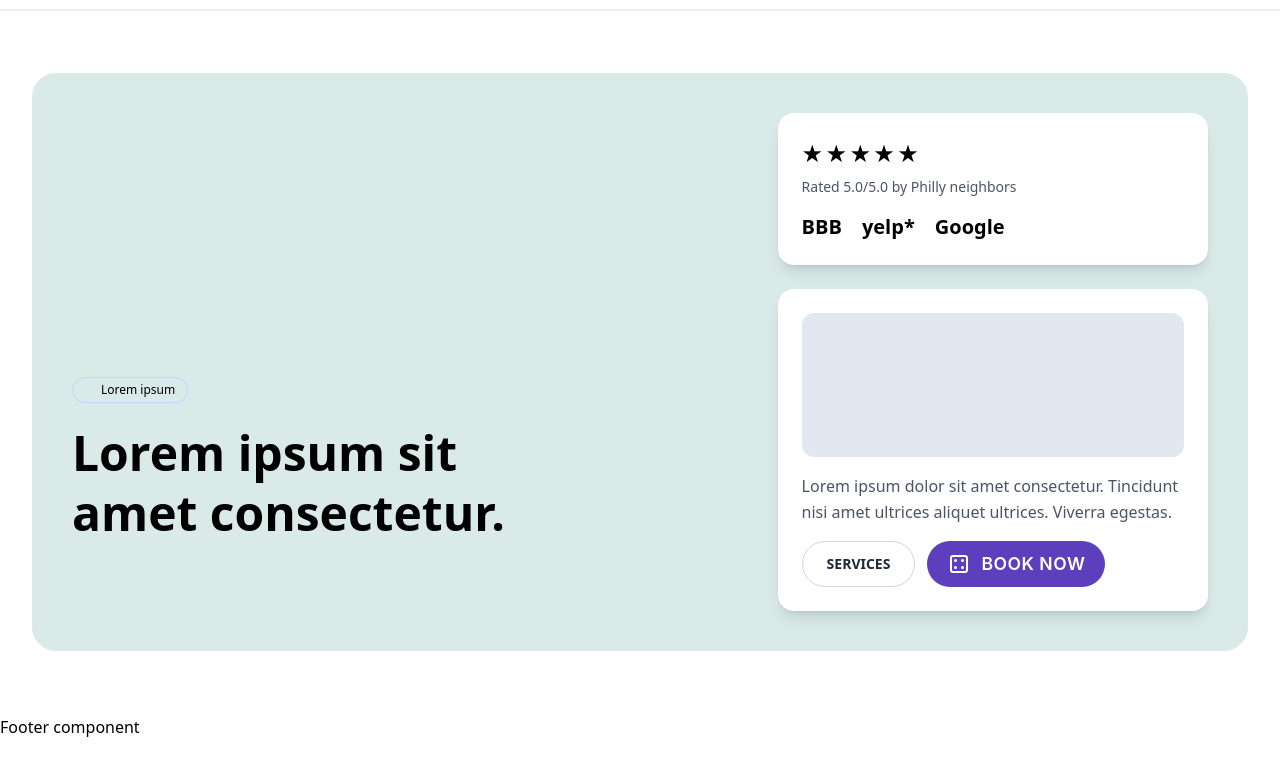
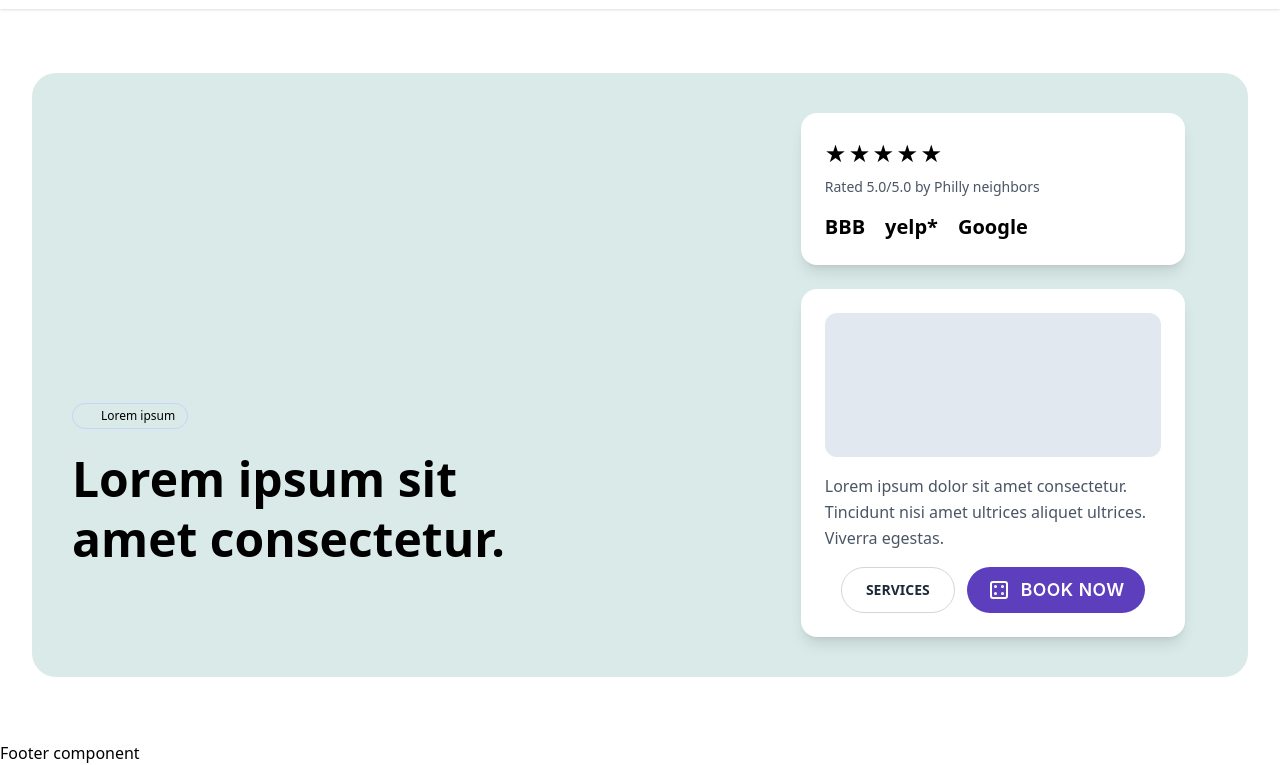
Before and after one commit to Web-serfer/astro_cleaning, an Astro site: page / in a window 1280 px wide. Shown: the part 70-835 px from the top of the page. Before the commit the page ends 809 px from the top, so only its background shows below. Built offline with nearby package versions, Linux system fonts and the light colour scheme; Astro itself is replaced by a stand-in of ours.

Commit message:
18/10/25

```diff
--- a/src/components/home/Hero/Hero.astro
+++ b/src/components/home/Hero/Hero.astro
@@ -18,9 +18,13 @@ import ServiceCard from './ServiceCard.astro';
                 </div>
 
                 <!-- Правая колонка (занимает 2/5 ширины на больших экранах) -->
-                <div class="lg:col-span-2 flex flex-col gap-6 w-full">
-                    <RatingCard />
-                    <ServiceCard />
+                <div class="lg:col-span-2 flex flex-col gap-6 w-full items-center">
+                    <div class="w-full max-w-sm">
+                        <RatingCard />
+                    </div>
+                    <div class="w-full max-w-sm">
+                        <ServiceCard />
+                    </div>
                 </div>
 
             </div>
--- a/src/components/home/Hero/ServiceCard.astro
+++ b/src/components/home/Hero/ServiceCard.astro
@@ -11,7 +11,7 @@ import ButtonSecondary from './ButtonSecondary.astro';
     </p>
 
     <!-- mt-auto прижмет кнопки к низу карточки -->
-    <div class="flex gap-3 mt-auto">
+    <div class="flex gap-3 mt-auto justify-center">
         <ButtonSecondary text="SERVICES" />
         <ButtonPrimary text="BOOK NOW" />
     </div>
```
